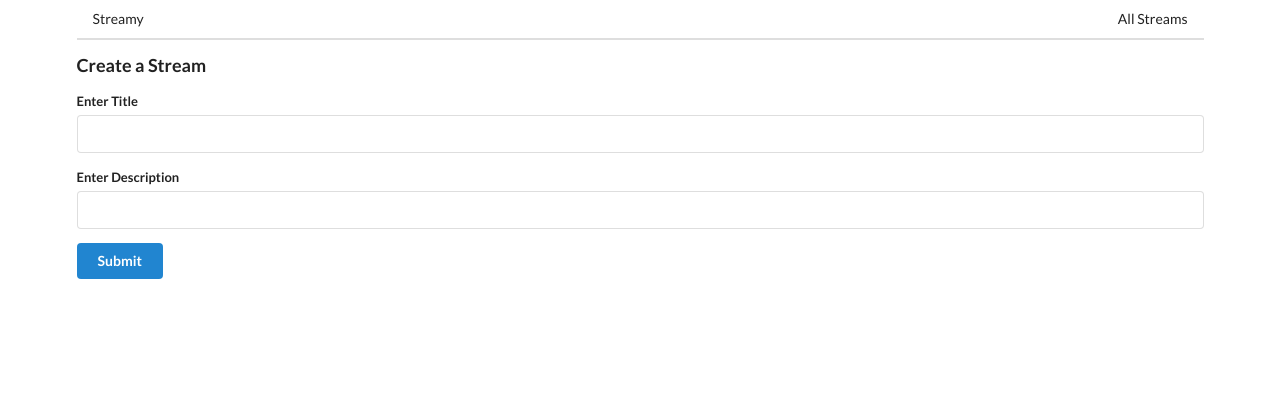
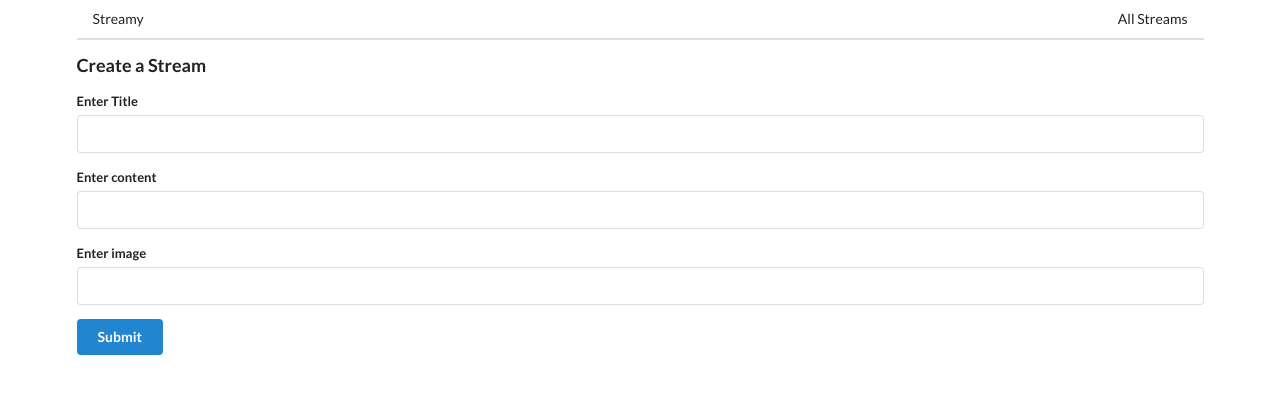
Before and after one commit to venigallapraveen/twostones_client, a React (Create React App) app: page /streams/new in a window 1280 px wide. Shown: the top 394 px of the page. Built offline with nearby package versions, Linux system fonts and the light colour scheme.

Commit message:
added create post

```diff
--- a/src/actions/index.js
+++ b/src/actions/index.js
@@ -68,7 +68,8 @@ export const signOut = () => async (dispatch) => {
 
 export const createStream = formValues => async (dispatch, getState) => {
   const { userId } = getState().auth;
-  const response = await streams.post('/streams', { ...formValues, userId });
+  console.log('user id', userId);
+  const response = await api.post(`/feed/post/${userId}`, formValues);
 
   dispatch({ type: CREATE_STREAM, payload: response.data });
   history.push('/');
--- a/src/components/streams/StreamForm.js
+++ b/src/components/streams/StreamForm.js
@@ -35,9 +35,14 @@ class StreamForm extends React.Component {
       >
         <Field name="title" component={this.renderInput} label="Enter Title" />
         <Field
-          name="description"
+          name="content"
           component={this.renderInput}
-          label="Enter Description"
+          label="Enter content"
+        />
+        <Field
+            name="image"
+            component={this.renderInput}
+            label="Enter image"
         />
         <button className="ui button primary">Submit</button>
       </form>
@@ -52,8 +57,8 @@ const validate = formValues => {
     errors.title = 'You must enter a title';
   }
 
-  if (!formValues.description) {
-    errors.description = 'You must enter a description';
+  if (!formValues.content) {
+    errors.content = 'You must enter content';
   }
 
   return errors;
--- a/src/reducers/streamReducer.js
+++ b/src/reducers/streamReducer.js
@@ -14,7 +14,7 @@ export default (state = {}, action) => {
     case FETCH_STREAM:
       return { ...state, [action.payload.id]: action.payload };
     case CREATE_STREAM:
-      return { ...state, [action.payload.id]: action.payload };
+      return { ...state, [action.payload.creator._id]: action.payload };
     case EDIT_STREAM:
       return { ...state, [action.payload.id]: action.payload };
     case DELETE_STREAM:
```
